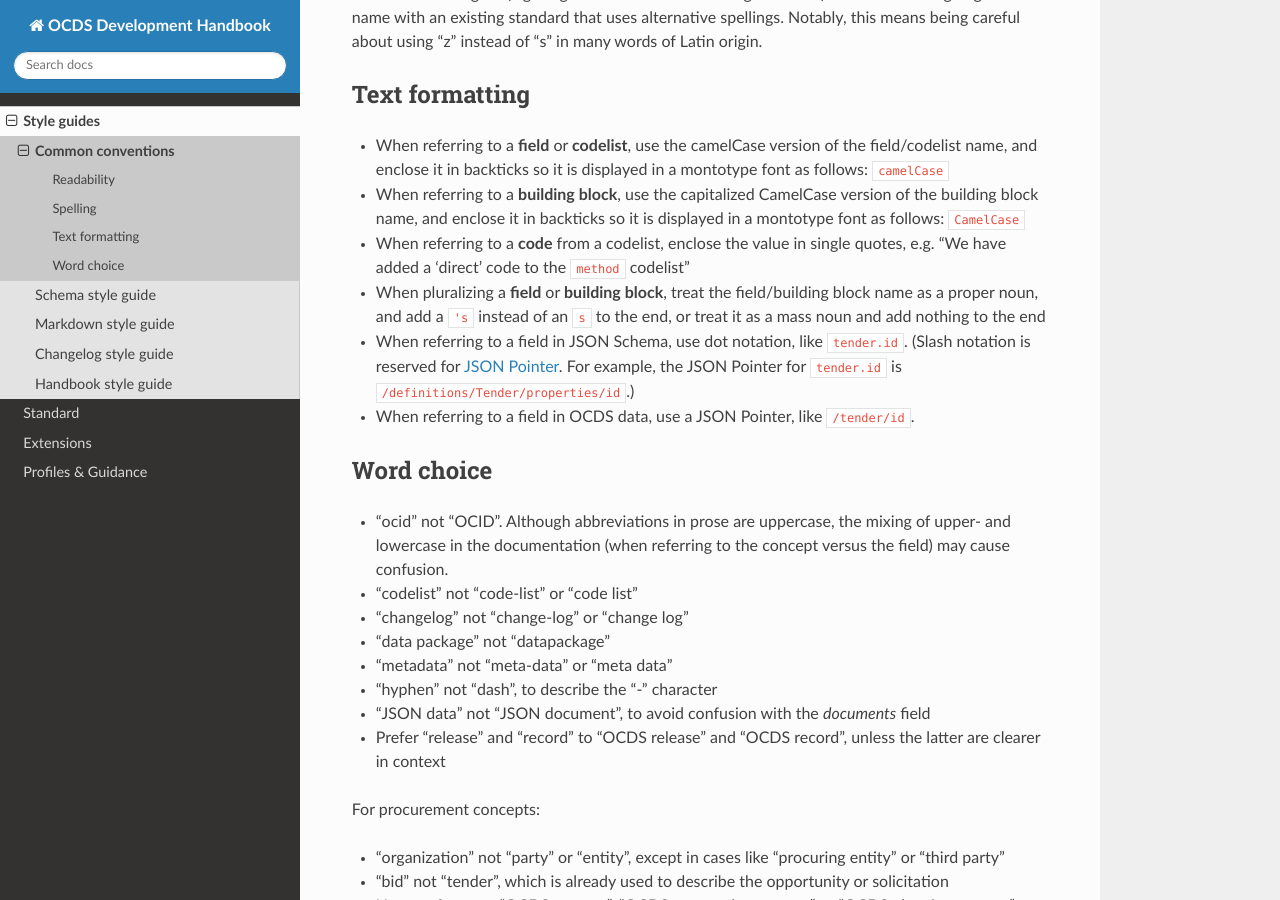
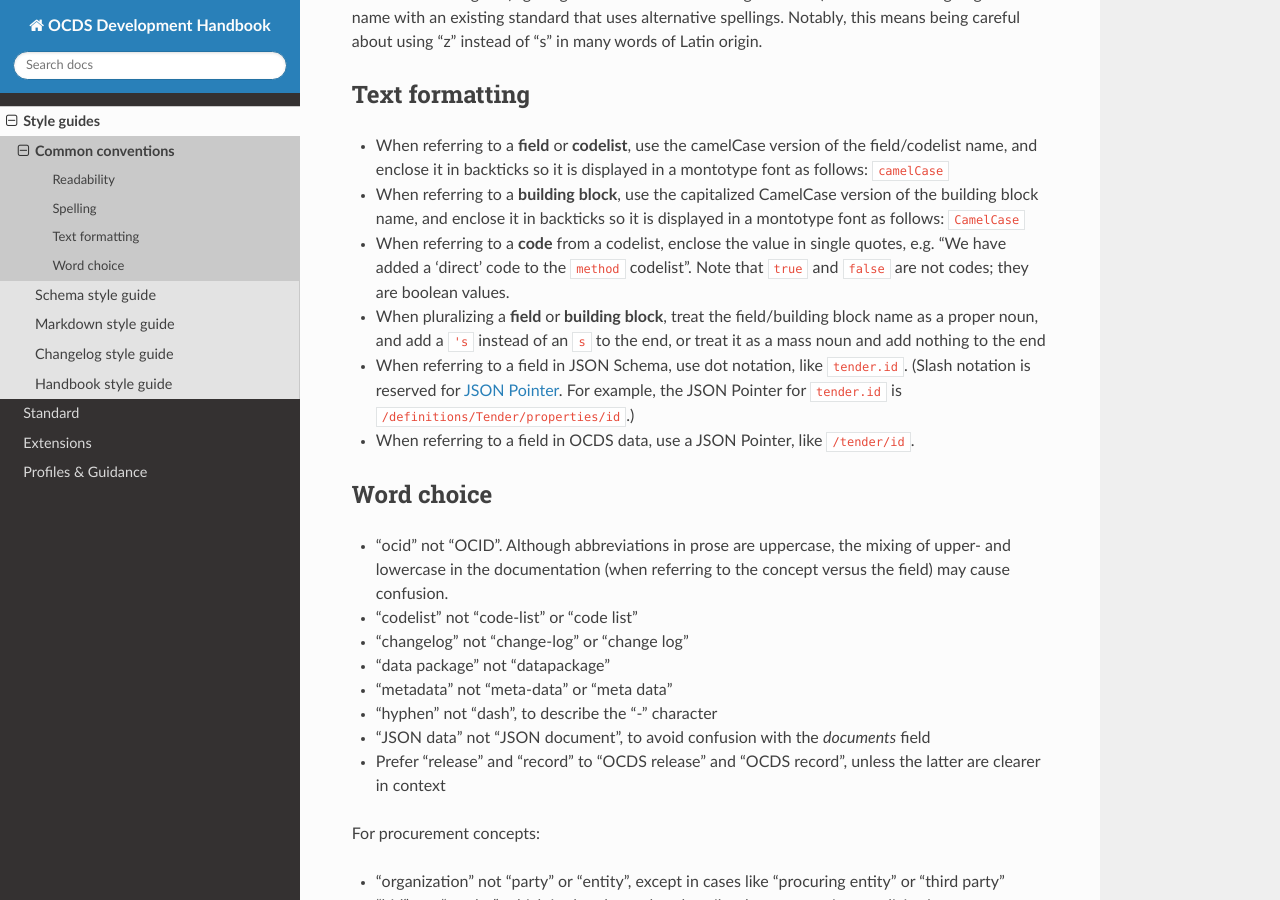
Before and after one commit to open-contracting/standard-development-handbook, a Sphinx documentation site: the page built from docs/meta/style_guide.rst, in a window 1280 px wide and 900 px high, scrolled down 626 px. Built offline with Sphinx 7.4.7 and the Read the Docs theme 2.0.0, drawn with Linux system fonts in a browser that asks for light colours.

Commit message:
meta/style_guide: Clarify style for booleans

```diff
--- a/docs/meta/style_guide.rst
+++ b/docs/meta/style_guide.rst
@@ -27,7 +27,7 @@ Text formatting
 
 -  When referring to a **field** or **codelist**, use the camelCase version of the field/codelist name, and enclose it in backticks so it is displayed in a montotype font as follows: ``camelCase``
 -  When referring to a **building block**, use the capitalized CamelCase version of the building block name, and enclose it in backticks so it is displayed in a montotype font as follows: ``CamelCase``
--  When referring to a **code** from a codelist, enclose the value in single quotes, e.g. "We have added a 'direct' code to the ``method`` codelist"
+-  When referring to a **code** from a codelist, enclose the value in single quotes, e.g. "We have added a 'direct' code to the ``method`` codelist". Note that ``true`` and ``false`` are not codes; they are boolean values.
 -  When pluralizing a **field** or **building block**, treat the field/building block name as a proper noun, and add a ``'s`` instead of an ``s`` to the end, or treat it as a mass noun and add nothing to the end
 -  When referring to a field in JSON Schema, use dot notation, like ``tender.id``. (Slash notation is reserved for `JSON Pointer <https://tools.ietf.org/html/rfc6901>`__. For example, the JSON Pointer for ``tender.id`` is ``/definitions/Tender/properties/id``.)
 -  When referring to a field in OCDS data, use a JSON Pointer, like ``/tender/id``.
```
